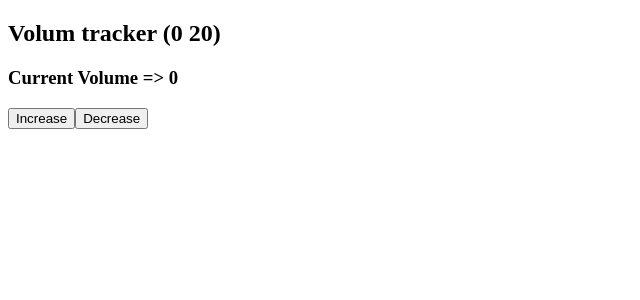
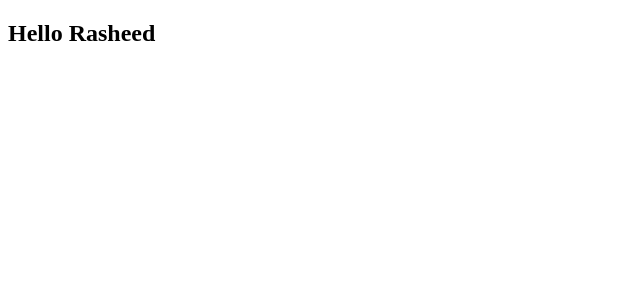
Before and after one commit to devlivewir/vue-initial, a Vue app: page / in a window 1280 px wide. Shown: the top 300 px of the page, without its empty margins (0-640 px from the left). Built offline with nearby package versions, Linux system fonts and the light colour scheme.

Commit message:
add the components

```diff
--- a/src/App.vue
+++ b/src/App.vue
@@ -1,30 +1,15 @@
 <template>
-  <div>
-    <h2>Volum tracker (0 20)</h2>
-    <h3>Current Volume => {{ volume }}</h3>
-    <button @click="volume += 2">Increase</button>
-    <button @click="volume -= 2">Decrease</button>
-
-  </div>
+  <Greet />
 </template>
 
 <script>
+import Greet from './components/Greets.vue'
 export default {
   name: 'App',
-  data() {
-    return {
-      volume: 0
-    }
-  },
-  methods: {},
-  computed: {},
-  watch: {
-    volume(newValue, oldValue) {
-      if (newValue > oldValue && newValue === 16) {
-        alert('the value is heigh');
-      }
-    }
+  components:{
+    Greet,
   }
+
 }
 </script>
 
--- /dev/null
+++ b/src/components/Greets.vue
@@ -0,0 +1,11 @@
+<template>
+    <div>
+        <h2>Hello Rasheed</h2>
+    </div>
+</template>
+
+<script>
+export default {
+    name: 'Greet'
+}
+</script>
```
